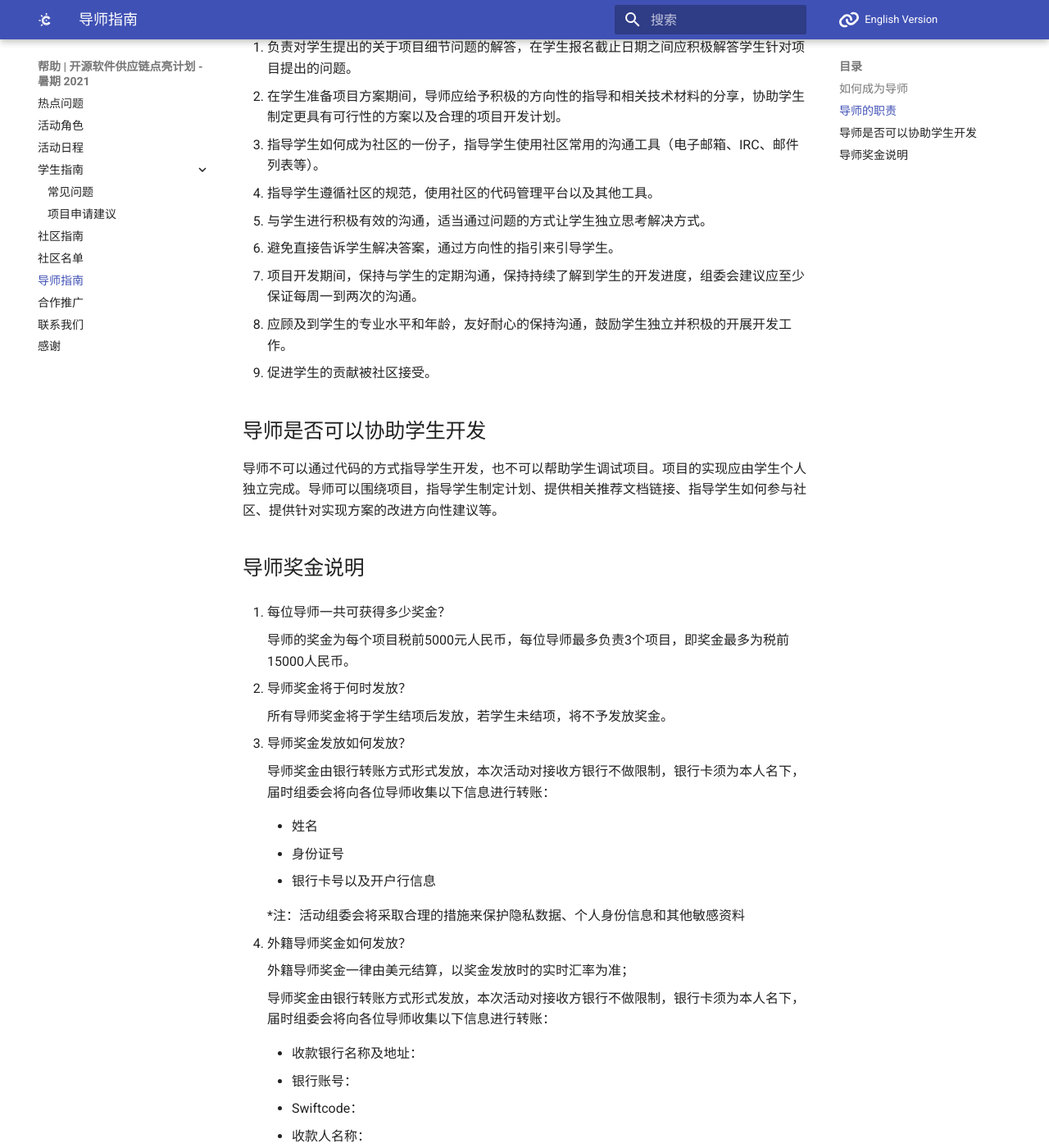
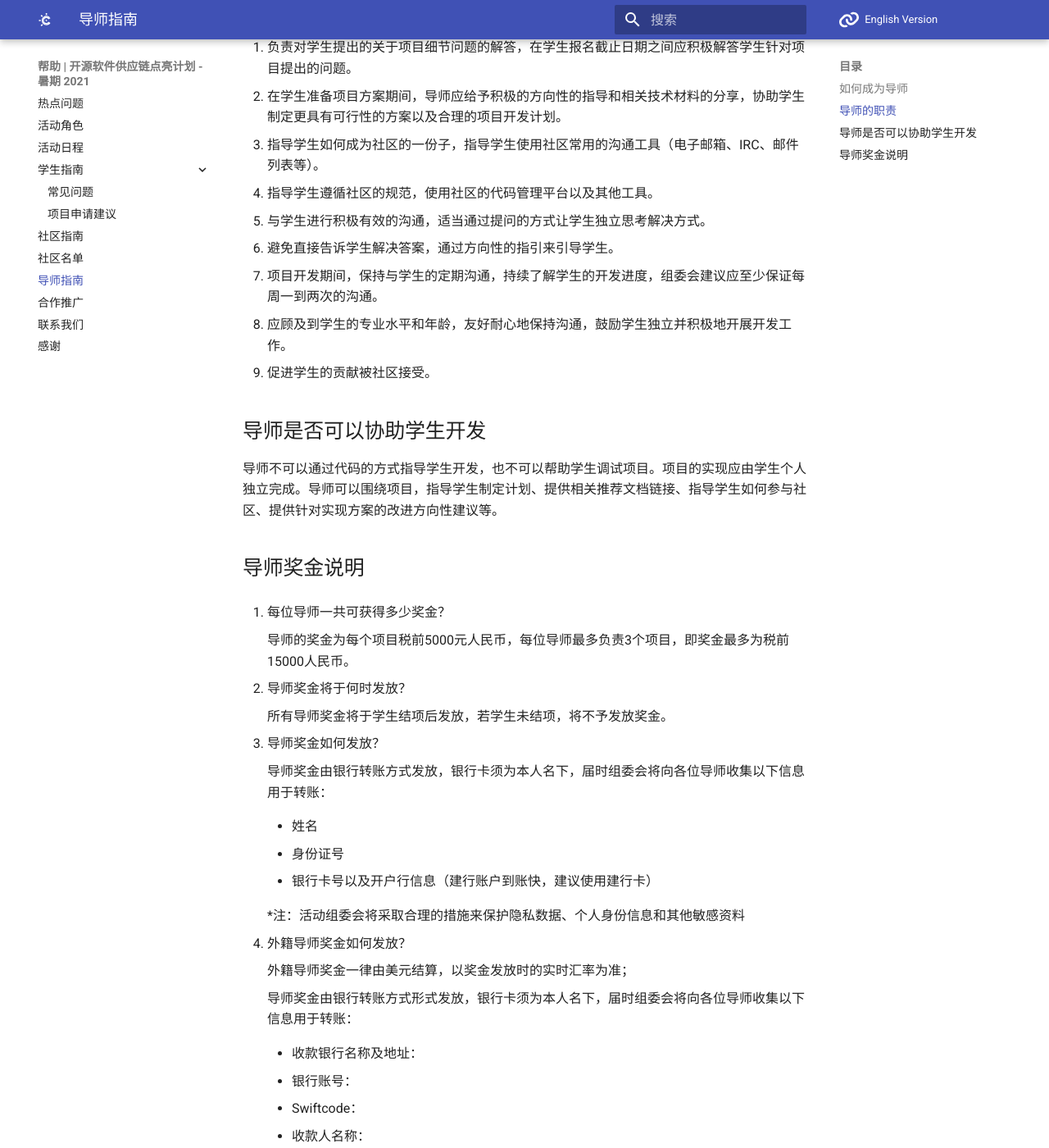
Before and after one commit to summer-ospp/help, an MkDocs documentation site: the page built from docs/mentor.md, in a window 1280 px wide and 1400 px high, scrolled down 393 px. Shown: the whole window at 82% size. Built offline with MkDocs 1.6.1 and Material for MkDocs 9.7.7, drawn with Linux system fonts in a browser that asks for light colours; comment, search, counter and statistics services are not loaded.

Commit message:
Update mentor.md

```diff
--- a/docs/mentor.md
+++ b/docs/mentor.md
@@ -12,10 +12,10 @@
 2. 在学生准备项目方案期间，导师应给予积极的方向性的指导和相关技术材料的分享，协助学生制定更具有可行性的方案以及合理的项目开发计划。
 3. 指导学生如何成为社区的一份子，指导学生使用社区常用的沟通工具（电子邮箱、IRC、邮件列表等）。
 4. 指导学生遵循社区的规范，使用社区的代码管理平台以及其他工具。
-5. 与学生进行积极有效的沟通，适当通过问题的方式让学生独立思考解决方式。
+5. 与学生进行积极有效的沟通，适当通过提问的方式让学生独立思考解决方式。
 6. 避免直接告诉学生解决答案，通过方向性的指引来引导学生。
-7. 项目开发期间，保持与学生的定期沟通，保持持续了解到学生的开发进度，组委会建议应至少保证每周一到两次的沟通。
-8. 应顾及到学生的专业水平和年龄，友好耐心的保持沟通，鼓励学生独立并积极的开展开发工作。
+7. 项目开发期间，保持与学生的定期沟通，持续了解学生的开发进度，组委会建议应至少保证每周一到两次的沟通。
+8. 应顾及到学生的专业水平和年龄，友好耐心地保持沟通，鼓励学生独立并积极地开展开发工作。
 9. 促进学生的贡献被社区接受。
 
 ## 导师是否可以协助学生开发
@@ -32,15 +32,15 @@
 
     所有导师奖金将于学生结项后发放，若学生未结项，将不予发放奖金。
 
-3. 导师奖金发放如何发放？
+3. 导师奖金如何发放？
 
-    导师奖金由银行转账方式形式发放，本次活动对接收方银行不做限制，银行卡须为本人名下，届时组委会将向各位导师收集以下信息进行转账：
+    导师奖金由银行转账方式发放，银行卡须为本人名下，届时组委会将向各位导师收集以下信息用于转账：
 
     - 姓名
 
     - 身份证号
 
-    - 银行卡号以及开户行信息
+    - 银行卡号以及开户行信息（建行账户到账快，建议使用建行卡）
 
     *注：活动组委会将采取合理的措施来保护隐私数据、个人身份信息和其他敏感资料
 
@@ -48,7 +48,7 @@
 
     外籍导师奖金一律由美元结算，以奖金发放时的实时汇率为准；
 
-    导师奖金由银行转账方式形式发放，本次活动对接收方银行不做限制，银行卡须为本人名下，届时组委会将向各位导师收集以下信息进行转账：
+    导师奖金由银行转账方式形式发放，银行卡须为本人名下，届时组委会将向各位导师收集以下信息用于转账：
 
      - 收款银行名称及地址：
 
```
